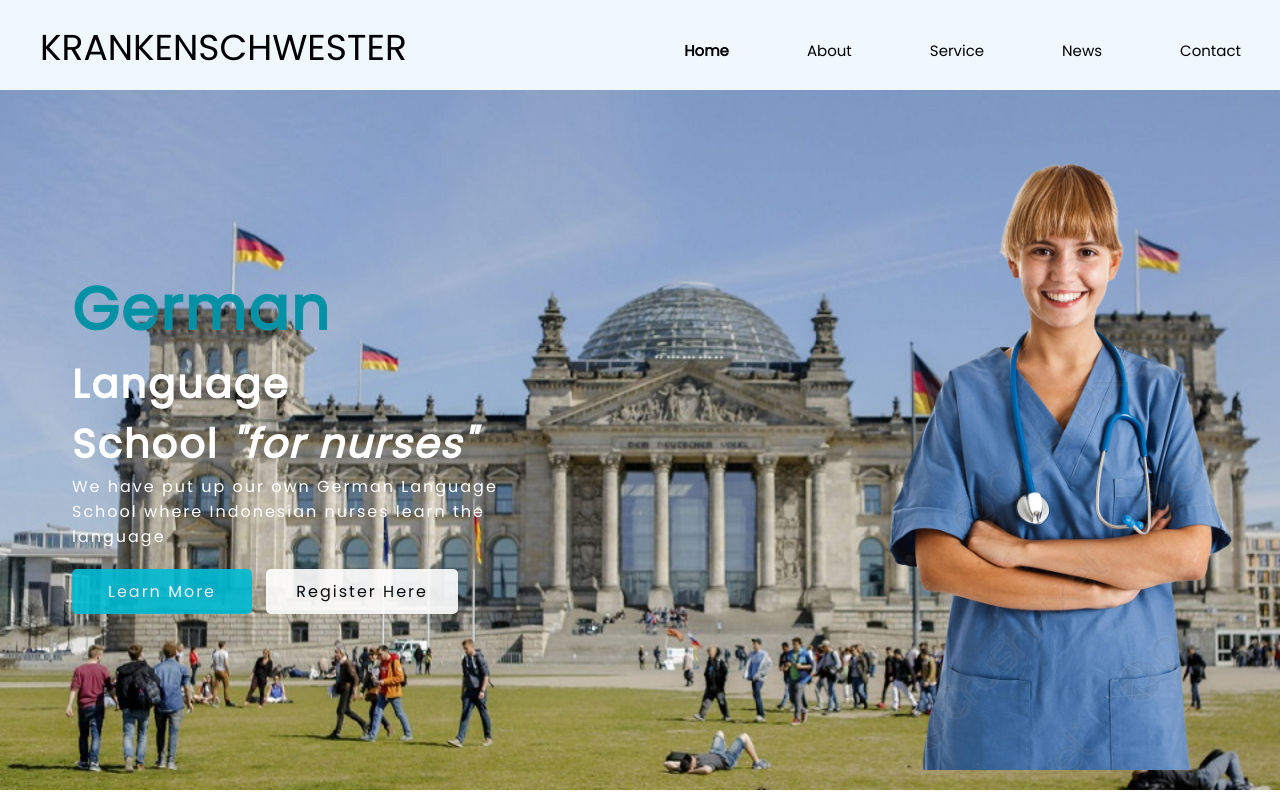
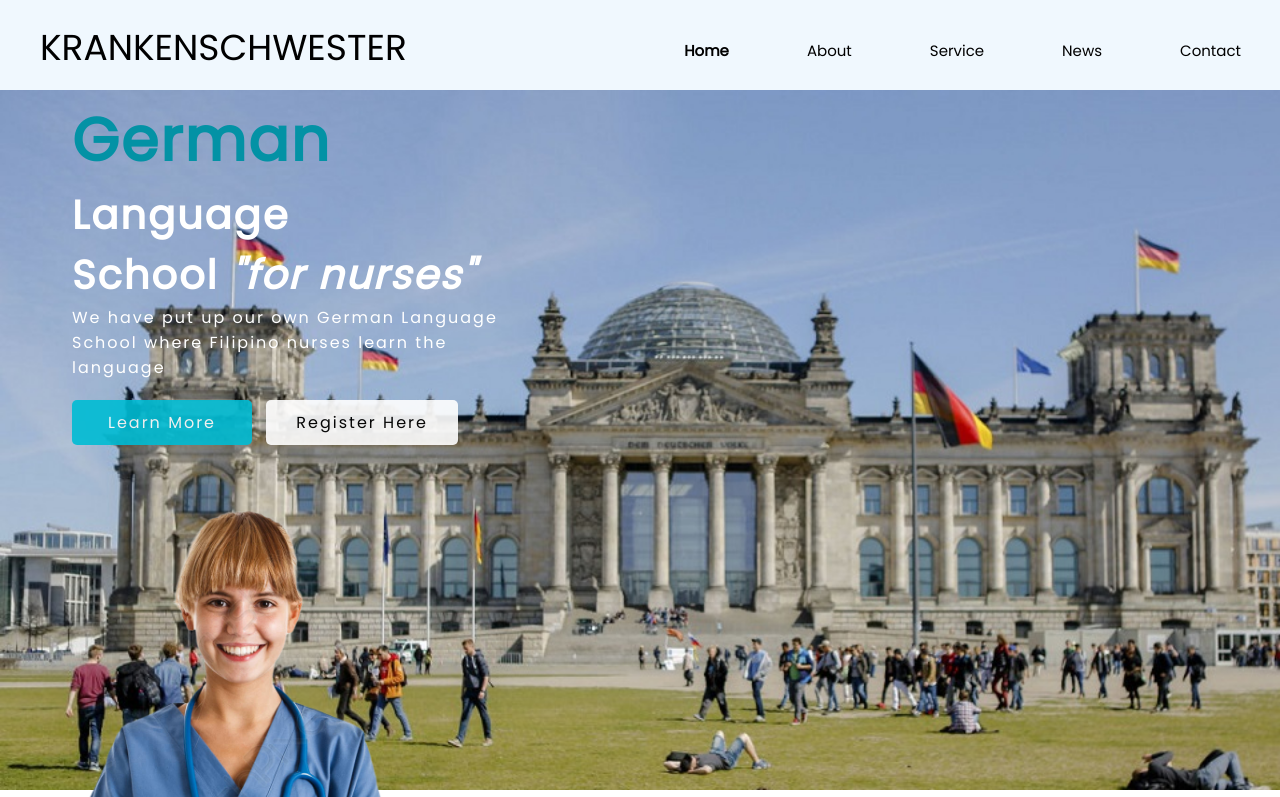
Before and after one commit to risdalita/latihan-progate, a plain HTML site: page index.html in a window 1280 px wide. Shown: the top 797 px of the page. Drawn offline with Linux system fonts and the light colour scheme; a script that the page names is missing.

Commit message:
Update index.html

```diff
--- a/index.html
+++ b/index.html
@@ -32,32 +32,30 @@
     <!-- MAIN-->
     <!--================================= -->
     <div class="main">
-      <div class="container">
-        <table width="100%" cellpadding="10" cellspacing="0">
-          <tr>
-            <td width="80%">
+      <ul class="container">
+        <li class="li1">
           <div class="content">
             <h1>
               <span>German</span> Language <br />
               School <i>"for nurses"</i> <br />
             </h1>
-                <p>We have put up our own German Language School where Indonesian nurses learn the language</p>
+            <p>We have put up our own German Language School where Filipino nurses learn the language</p>
 
             <div class="button-wrapper">
               <a href="#" class="btn">Learn More</a>
               <a href="#" class="btn1">Register Here</a>
             </div>
           </div>
-            </td>
-            <td width="20%">
+        </li>
+
+        <li class="li2">
           <div class="sidebar">
-                <img src="nurse.png" width="446px" />
+            <img src="nurse.png" width="467px" />
           </div>
-            </td>
-          </tr>
-        </table>
+        </li>
+      </ul>
     </div>
-    </div>
+
 
     <div class="lesson-wrapper">
       <div class="container">
```
Lines whose indentation alone changed are shown as unchanged.
